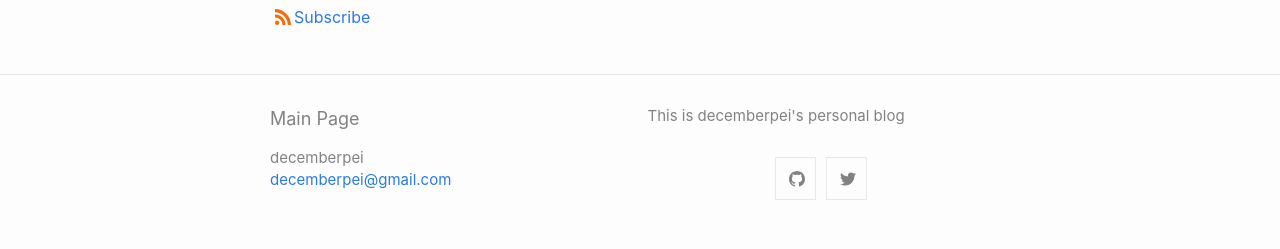
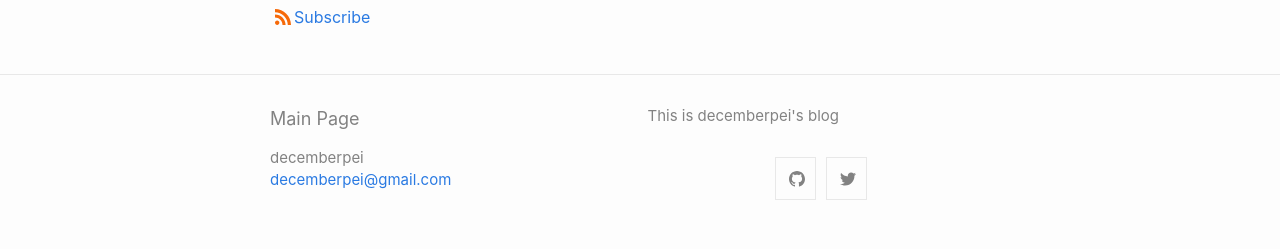
Before and after one commit to decemberpei/decemberpei.github.io, a Jekyll site: the page built from index.md, in a window 1280 px wide. Shown: the part 721-970 px from the top of the page. Built offline with Jekyll 4.4.1, drawn with Linux system fonts in a browser that asks for light colours.

Commit message:
Update _config.yml

```diff
--- a/_config.yml
+++ b/_config.yml
@@ -2,7 +2,7 @@ title: Main Page
 author: decemberpei
 email: decemberpei@gmail.com
 description: > # this means to ignore newlines until "show_exerpts:"
-  This is decemberpei's personal blog
+  This is decemberpei's blog
 
 show_excerpts: true # set to true to show excerpts on the homepage
 
```
